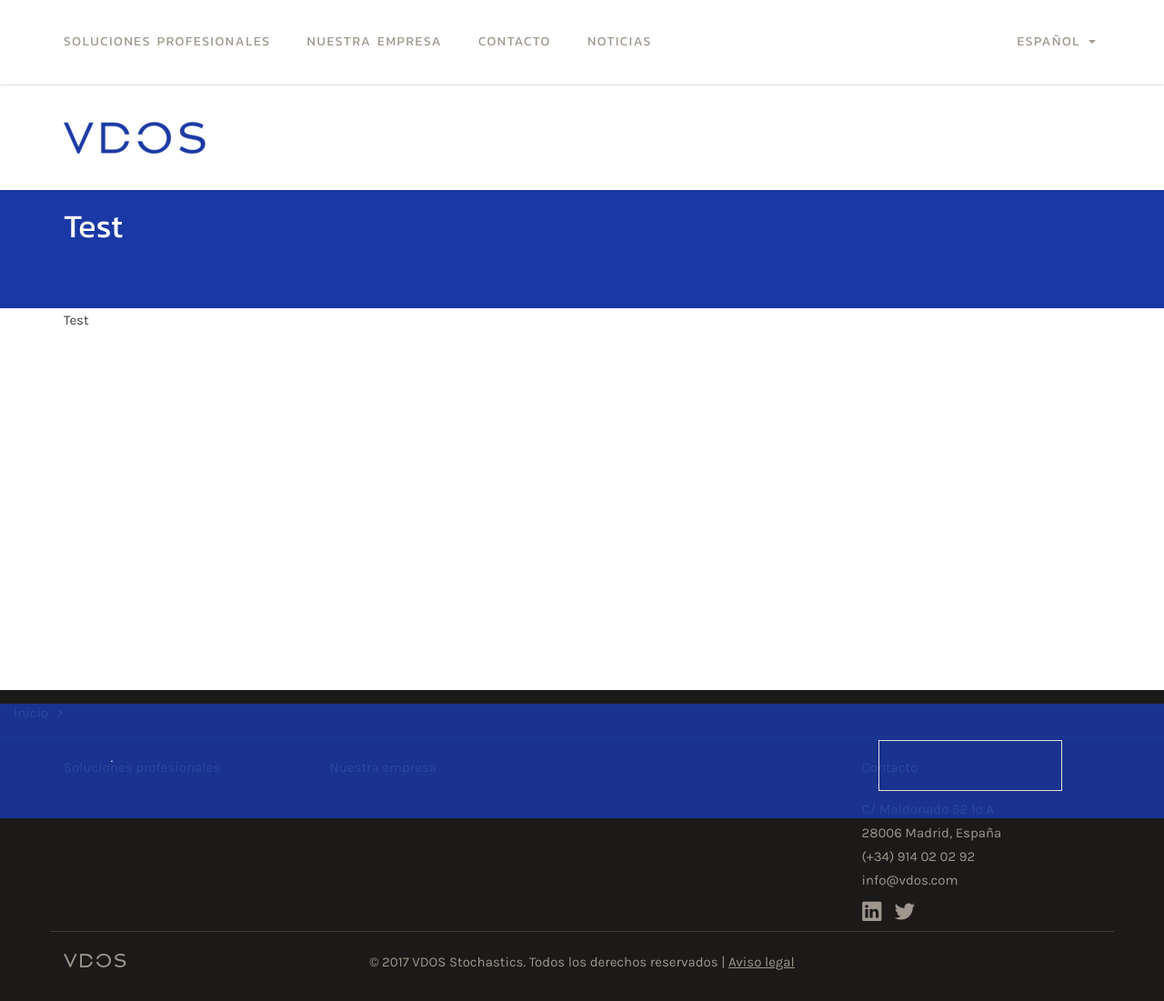
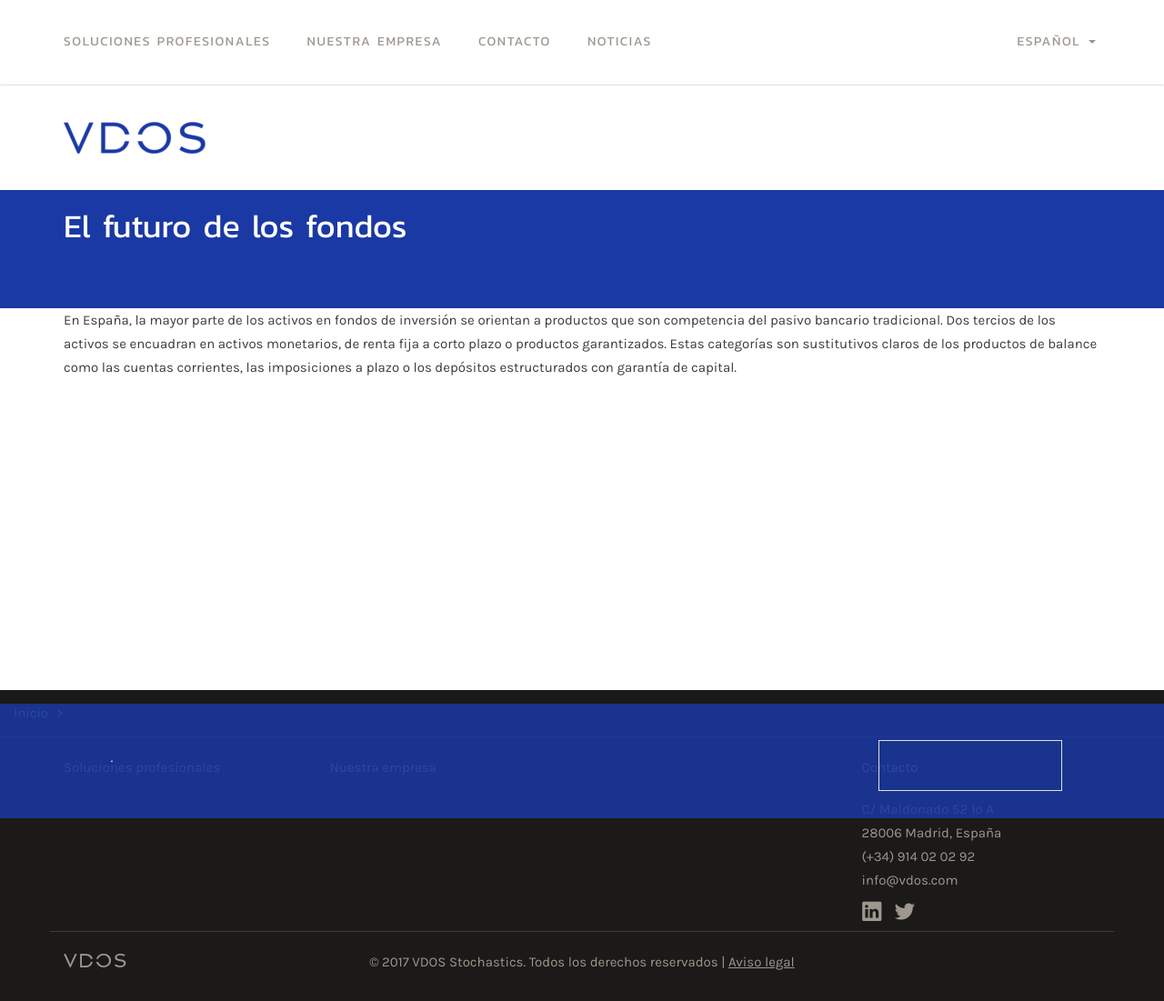
Before and after one commit to spc82/spc82.github.io, a Jekyll site: the page built from _posts/2017-02-13-test.markdown, in a window 1280 px wide. Shown: the whole page at 91% size. Built offline with Jekyll 4.4.1, drawn with Linux system fonts in a browser that asks for light colours; some of the changed lines change nothing that is shown.

Commit message:
Updated Test

```diff
--- a/_posts/2017-02-13-test.markdown
+++ b/_posts/2017-02-13-test.markdown
@@ -1,7 +1,29 @@
 ---
-title: Test
+title: El futuro de los fondos
 date: 2017-02-13 11:37:00 +01:00
+summary-text: |-
+  En definitiva, una gran parte de la industria se concentra en productos con escaso valor añadido de gestión: ya sea porque se orientan a categorías en las que una variable crítica es el precio -como los productos monetarios o de renta fija a corto plazo- o porque se trata de productos empaquetados que no requieren de la gestión de sus inversiones durante la vida del producto -como los fondos garantizados o de garantía parcial-.
+
+  Si pensamos que durante los próximos años la recuperación de la economía española seguirá un proceso lento, y las entidades financieras necesitarán reforzar la estructura de recursos dentro de balance, parece que no podremos contar ni con el crecimiento vegetativo ni con una estrategia encaminada a promocionar la inversión en los fondos más conservadores; al menos no de forma generalizada. Por tanto, el crecimiento del sector debe venir de otros ámbitos. Pero, ¿está el sector preparado para crecer?
+
+  Probablemente la clave está en plantearse si los actores de la industria desean potenciar la gestión de fondos de valor añadido o no. Por fondos de valor añadido entendemos aquellos que realizan una gestión activa, están orientados a producir resultados atractivos y pretenden medirse con otros ofrecidos por proveedores diferentes. Ese segmento de la industria, amplio en estrategias y mercados, está sujeto a elevados niveles de competencia, sobre todo por parte de los fondos internacionales que se comercializan en nuestro país. Pero si el crecimiento va a venir fundamentalmente por ahí, a las gestoras solo les queda especializarse, ofrecer productos en los que realmente puedan enseñar músculo, marcar territorio.
+
+  Para ello es necesario invertir, se precisa un compromiso a largo plazo con las fábricas de fondos. También significa salir al extranjero buscando aumentar y diversificar la base de clientes. ¿Tenemos algo que ofrecer? Yo creo que sí, y mucho. Lo peor es que si no es así nadie va a esperarnos. Ahí estarán los competidores internacionales para rellenar este hueco. No olvidemos que el año pasado, por cada dos euros que salieron de la industria nacional de fondos, casi uno entero fue a parar a los fondos internacionales.
+author: Sergio Ortega
+keywords: VDOS, fondos, inversion, futuro
+description: En España, la mayor parte de los activos en fondos de inversión se orientan
+  a productos que son competencia del pasivo bancario tradicional. Dos tercios de
+  los activos se encuadran en activos monetarios, de renta fija a corto plazo o productos
+  garantizados. Estas categorías son sustitutivos claros de los productos de balance
+  como las cuentas corrientes, las imposiciones a plazo o los depósitos estructurados
+  con garantía de capital.
+thumbnail-image: "/uploads/lion-thumbnail.png"
+article-image: "/uploads/lion.jpg"
+article-image-title: Leon
+links:
+  link-1-url: http://www.cincodias.com/articulo/opinion/futuro-fondos/20110309cdscdiopi_5/
+  link-1-title: Leer en medio original
 layout: post
 ---
 
-Test
+En España, la mayor parte de los activos en fondos de inversión se orientan a productos que son competencia del pasivo bancario tradicional. Dos tercios de los activos se encuadran en activos monetarios, de renta fija a corto plazo o productos garantizados. Estas categorías son sustitutivos claros de los productos de balance como las cuentas corrientes, las imposiciones a plazo o los depósitos estructurados con garantía de capital.
```
